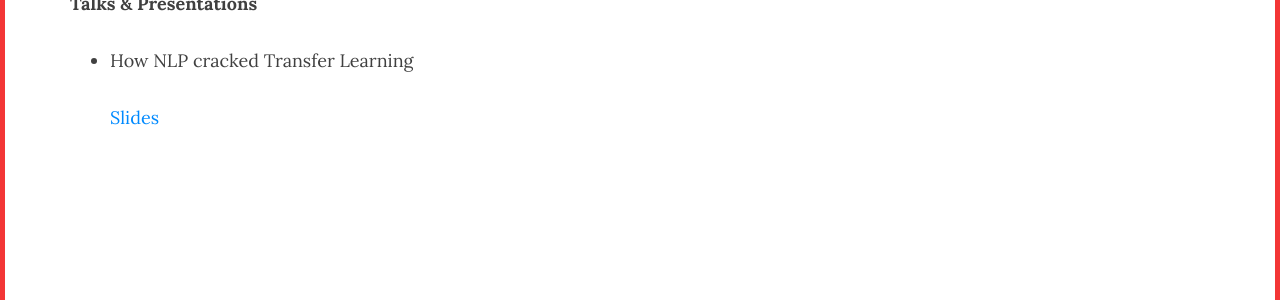
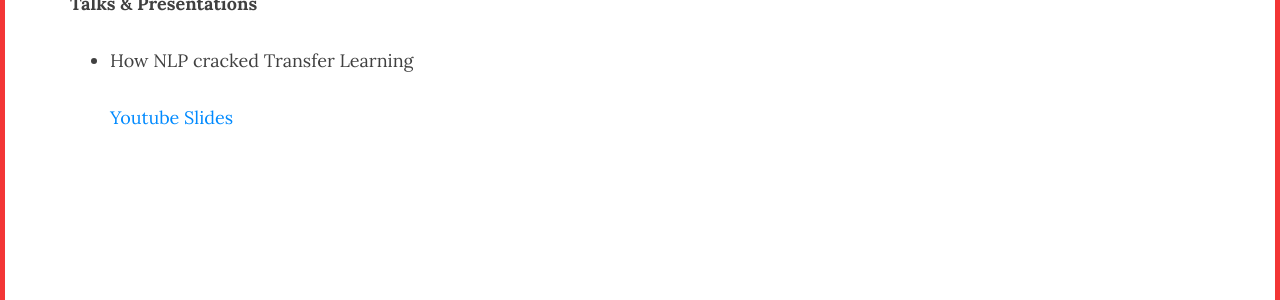
Before and after one commit to jidindinesh/jidindinesh.github.io, a Jekyll site: the page built from About.md, in a window 1280 px wide. Shown: the part 617-917 px from the top of the page. Built offline with Jekyll 4.4.1, drawn with Linux system fonts in a browser that asks for light colours; nearby versions of some CDN libraries; our own code applies the rules of GitHub Pages for plain Markdown files.

Commit message:
Update About.md

```diff
--- a/About.md
+++ b/About.md
@@ -22,6 +22,6 @@ Junior Undergrad at [CUSAT](https://cusat.ac.in/) pursuing CSE.
 
 * How NLP cracked Transfer Learning
 
-    [Slides](http://bit.do/eSvDp)
+    [Youtube](https://www.youtube.com/watch?v=Qh5YNhI4S_M) [Slides](http://bit.do/eSvDp)
 
 <div style="margin: 150px;"></div>
```
